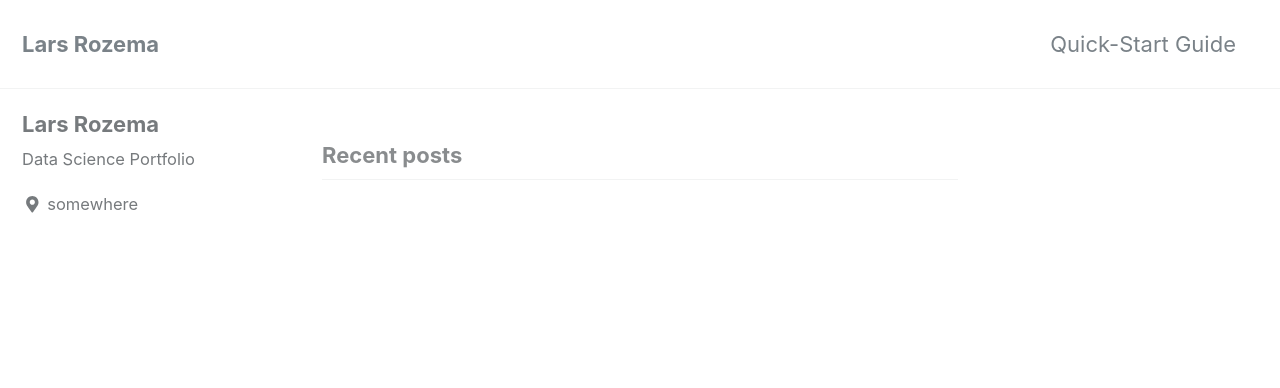
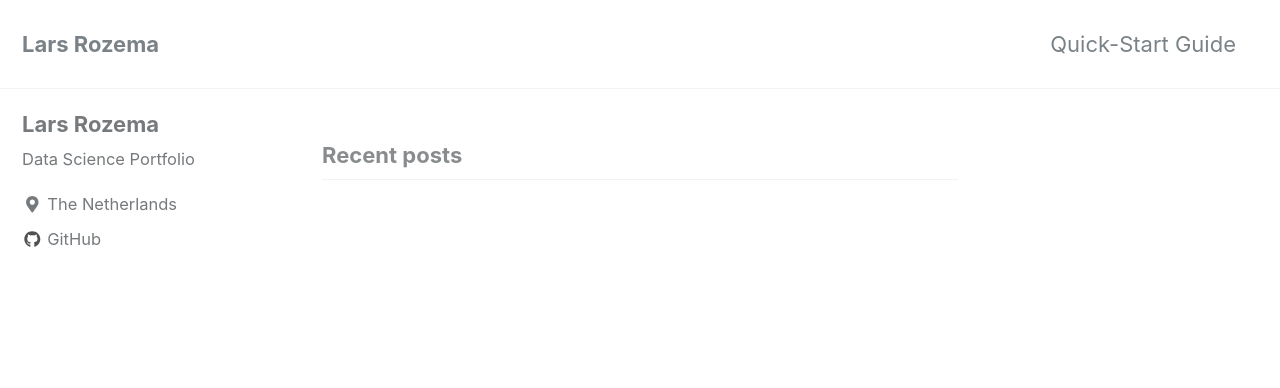
Before and after one commit to larsrozema/larsrozema.github.io, a Jekyll site: the page built from index.html, in a window 1280 px wide. Shown: the top 388 px of the page. Built offline with Jekyll 4.4.1, drawn with Linux system fonts in a browser that asks for light colours; cached includes are drawn as plain includes; nearby versions of some CDN libraries; the list of posts is cut into pages by our own code.

Commit message:
change config2

```diff
--- a/_config.yml
+++ b/_config.yml
@@ -104,7 +104,7 @@ author:
   name             : "Lars Rozema"
   avatar           : # path of avatar image, e.g. "/assets/images/bio-photo.jpg"
   bio              : "Data Science Portfolio"
-  location         : "somewhere"
+  location         : "The Netherlands"
   email            :
   links:
     - label: "Email"
@@ -121,7 +121,7 @@ author:
       # url: "https://facebook.com/"
     - label: "GitHub"
       icon: "fab fa-fw fa-github"
-      # url: "https://github.com/"
+      url: "https://github.com/larsrozema"
     - label: "Instagram"
       icon: "fab fa-fw fa-instagram"
       # url: "https://instagram.com/"
```
